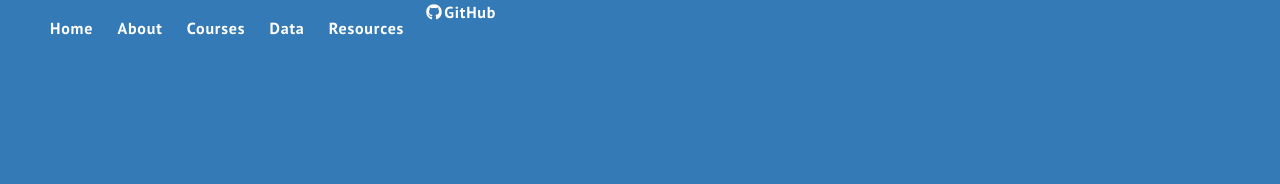
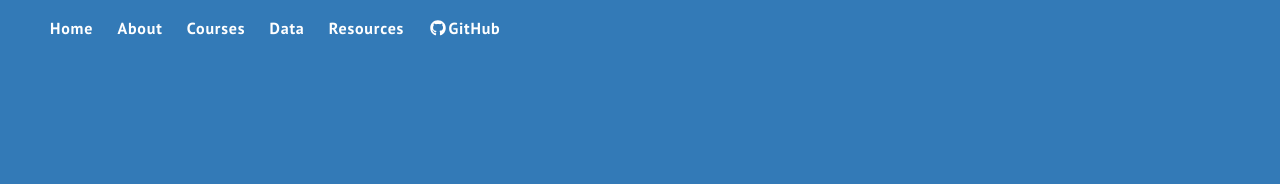
Before and after one commit to DS4PS/ds4ps_dev_site, a Jekyll site: the page built from reference/about.md, in a window 1280 px wide. Shown: the top 184 px of the page. Built offline with Jekyll 4.4.1, drawn with Linux system fonts in a browser that asks for light colours; nearby versions of some CDN libraries; library files that are not in the unit come from our copies.

Commit message:
Update header.html

```diff
--- a/_includes/header.html
+++ b/_includes/header.html
@@ -10,7 +10,7 @@
           {% endif %}
         {% endfor %}
 
-        <a class="page-link" href="https://github.com/DS4PS/ds4ps_dev_site/tree/master/_posts" target="_blank" style="float:right;">
+        <a class="page-link" href="https://github.com/DS4PS/ds4ps_dev_site/tree/master/_posts" target="_blank">
            <i class="fab fa-github fa-1x" style="color:white;"></i>GitHub
         </a>
 
```
